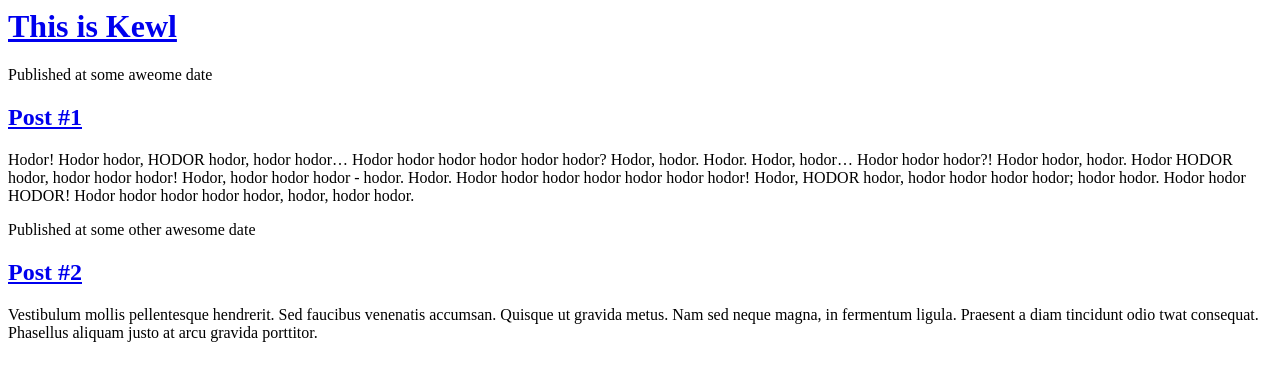
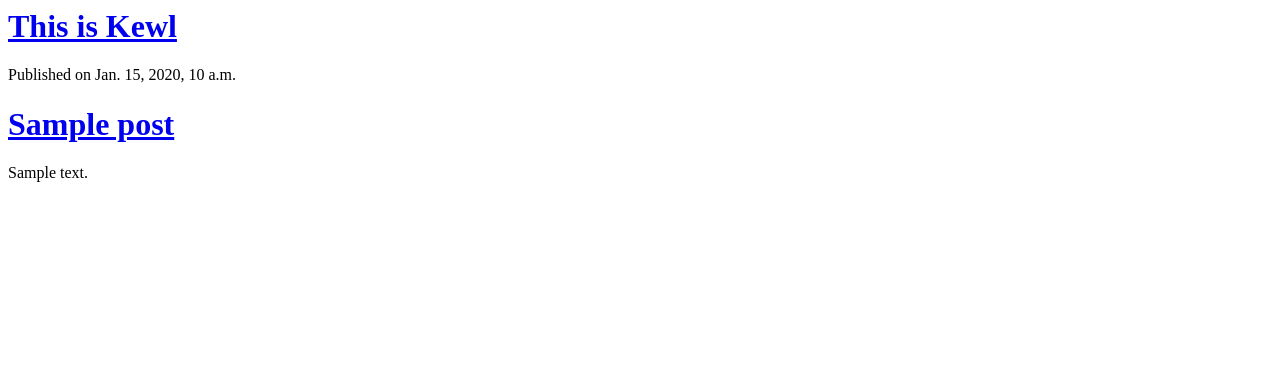
Before and after one commit to danagilliann/django_girls, a Django app: template blog/templates/blog/post_list.html in a window 1280 px wide. Shown: the top 381 px of the page. Run offline with Django 3.2, Linux system fonts and the light colour scheme; the template is opened without the code that fills it: values that come from a table or form of the project are taken from there, others are empty; tables that the repository leaves empty hold one stand-in row (values such as "Sample post").

Commit message:
good things are happening

```diff
--- a/blog/templates/blog/post_list.html
+++ b/blog/templates/blog/post_list.html
@@ -7,16 +7,12 @@
       <h1><a href="/">This is Kewl</a></h1>
     </div>
 
-    <div>
-      <p>Published at some aweome date</p>
-      <h2><a href="/">Post #1</a></h2>
-      <p>Hodor! Hodor hodor, HODOR hodor, hodor hodor… Hodor hodor hodor hodor hodor hodor? Hodor, hodor. Hodor. Hodor, hodor… Hodor hodor hodor?! Hodor hodor, hodor. Hodor HODOR hodor, hodor hodor hodor! Hodor, hodor hodor hodor - hodor. Hodor. Hodor hodor hodor hodor hodor hodor hodor! Hodor, HODOR hodor, hodor hodor hodor hodor; hodor hodor. Hodor hodor HODOR! Hodor hodor hodor hodor hodor, hodor, hodor hodor.</p>
-    </div>
-
-    <div>
-      <p>Published at some other awesome date</p>
-      <h2><a href="/">Post #2</a></h2>
-      <p>Vestibulum mollis pellentesque hendrerit. Sed faucibus venenatis accumsan. Quisque ut gravida metus. Nam sed neque magna, in fermentum ligula. Praesent a diam tincidunt odio twat consequat. Phasellus aliquam justo at arcu gravida porttitor.</p>
-    </div>
+    {% for post in posts %}
+      <div>
+        <p>Published on {{ post.published_date }} </p>
+        <h1><a href="/">{{ post.title }}</a></h1>
+        <p>{{ post.text | linebreaks}}</p>
+      </div>
+    {% endfor %}
   </body>
 </html>
--- a/blog/views.py
+++ b/blog/views.py
@@ -1,4 +1,8 @@
 from django.shortcuts import render
+from django.utils import timezone
+from .models import Post
 
 def post_list(request):
-    return render(request, 'blog/post_list.html', {})
+    posts = Post.objects.filter(
+            published_date__lte=timezone.now()).order_by('published_date')
+    return render(request, 'blog/post_list.html', {'posts': posts})
--- a/mysite/settings.py
+++ b/mysite/settings.py
@@ -37,7 +37,8 @@ INSTALLED_APPS = [
     'django.contrib.sessions',
     'django.contrib.messages',
     'django.contrib.staticfiles',
-    'blog'
+    'django_extensions',
+    'blog',
 ]
 
 MIDDLEWARE_CLASSES = [
```
Also changed, not shown: requirements.txt (added, +14 -0 lines).
